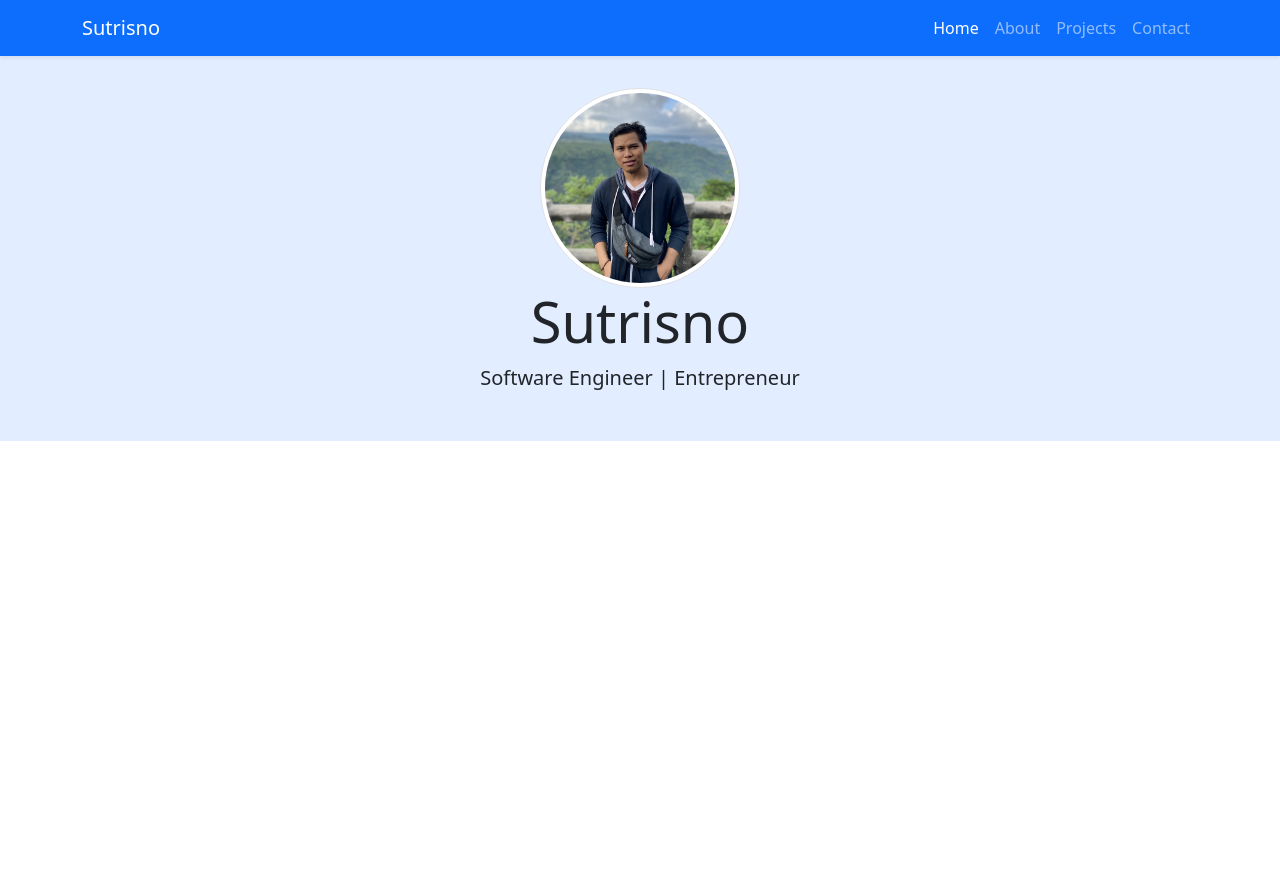
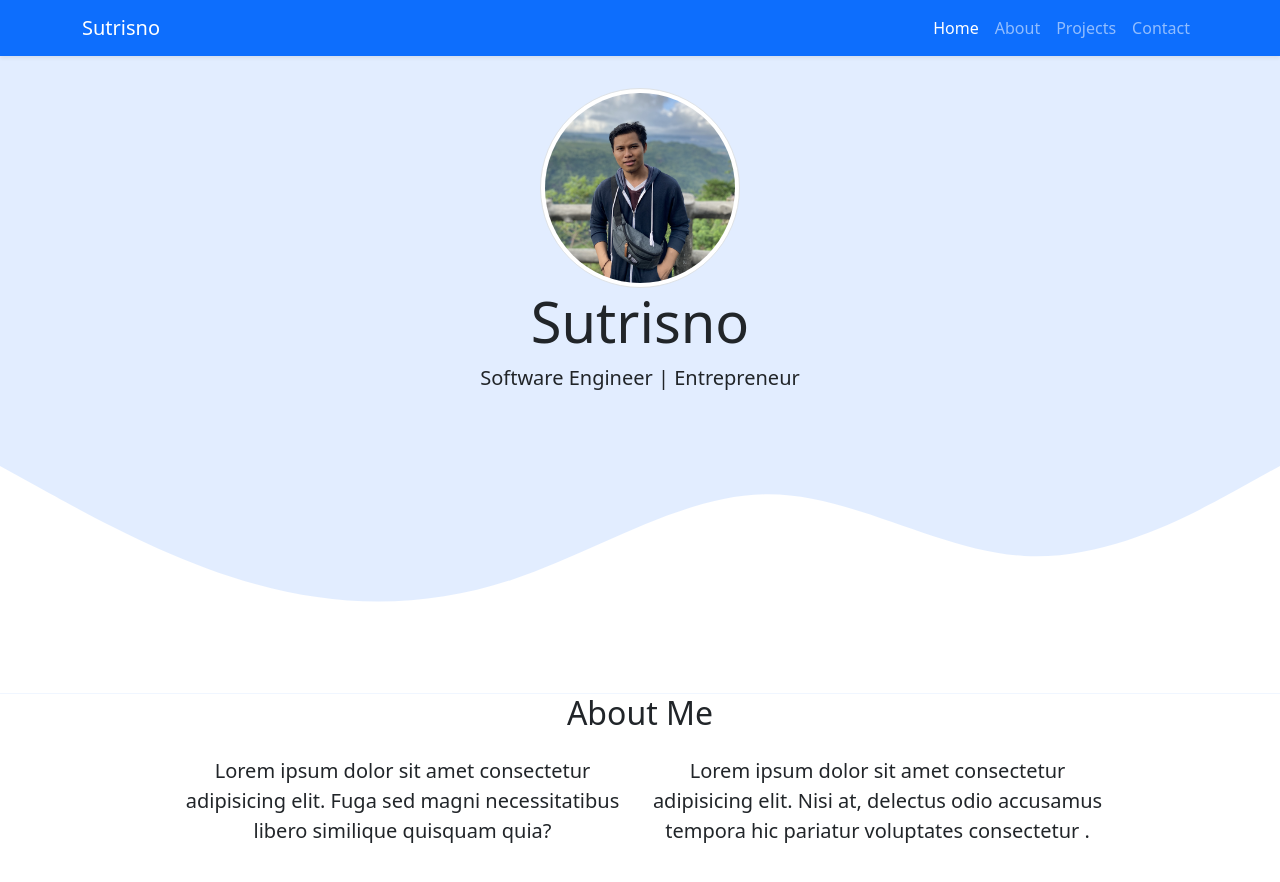
Before and after one commit to sutrisno-20/Learning_Bootstrap, a plain HTML site: page index.html in a window 1280 px wide. Shown: the top 882 px of the page. Before the commit the page ends 800 px from the top, so only its background shows below. Drawn offline with nearby package versions, Linux system fonts and the light colour scheme.

Commit message:
Add Feature About Me

```diff
--- a/assets/css/style.css
+++ b/assets/css/style.css
@@ -1,4 +1,7 @@
+body {
+    min-height: 2000px;
+}
 .jumbotron {
-    padding: 2rem 1rem;
+    padding-top: 2rem;
     background-color: #e2edff;
 }
--- a/index.html
+++ b/index.html
@@ -43,8 +43,29 @@
       <img src="assets/images/Sutrisno.png" alt="sutrisno.png" width="200px" class="rounded-circle img-thumbnail">
       <h1 class="display-4">Sutrisno</h1>
       <p class="lead">Software Engineer | Entrepreneur </p>
+      <svg xmlns="http://www.w3.org/2000/svg" viewBox="0 0 1440 320"><path fill="#fff" fill-opacity="1" d="M0,64L48,90.7C96,117,192,171,288,197.3C384,224,480,224,576,192C672,160,768,96,864,96C960,96,1056,160,1152,165.3C1248,171,1344,117,1392,90.7L1440,64L1440,320L1392,320C1344,320,1248,320,1152,320C1056,320,960,320,864,320C768,320,672,320,576,320C480,320,384,320,288,320C192,320,96,320,48,320L0,320Z"></path></svg>
     </section>
-    <!-- Jumbroton Ends -->
+    <!-- End Jumbroton -->
+
+    <!-- About Start -->
+    <section id="about">
+      <div class="container">
+        <div class="row text-center mb-3">
+          <div class="col">
+            <h2>About Me</h2>
+          </div>
+        </div>
+        <div class="row justify-content-center fs-5 text-center">
+          <div class="col-5">
+            <p>Lorem ipsum dolor sit amet consectetur adipisicing elit. Fuga sed magni necessitatibus libero similique quisquam quia?</p>
+          </div>
+          <div class="col-5">
+            <p>Lorem ipsum dolor sit amet consectetur adipisicing elit. Nisi at, delectus odio accusamus tempora hic pariatur voluptates consectetur .</p>
+          </div>
+        </div>
+      </div>
+    </section>
+    <!-- End About -->
 
     <script src="https://cdn.jsdelivr.net/npm/bootstrap@5.0.2/dist/js/bootstrap.bundle.min.js" integrity="sha384-MrcW6ZMFYlzcLA8Nl+NtUVF0sA7MsXsP1UyJoMp4YLEuNSfAP+JcXn/tWtIaxVXM" crossorigin="anonymous"></script>
   </body>
```
